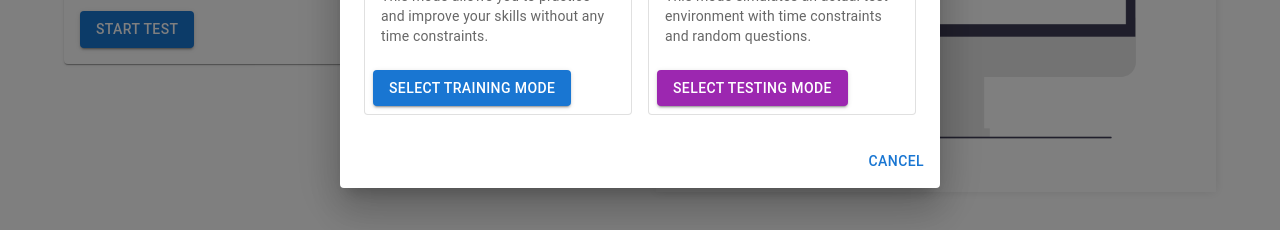
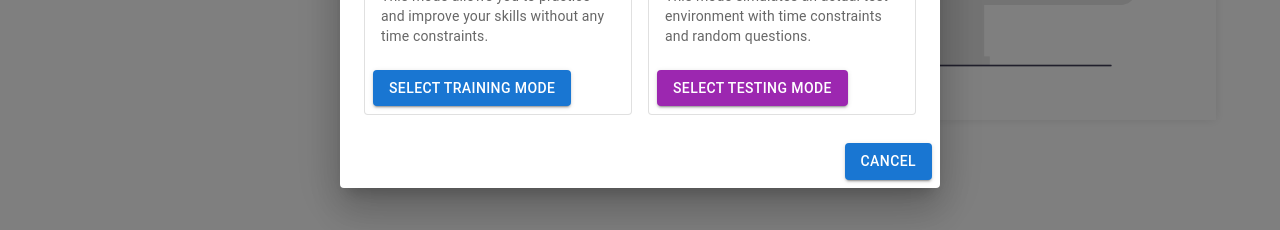
Before and after one commit to CoderLovely08/AI-Quiz-App, a React (Vite) app in the folder client/: page / in a window 1280 px wide. Both pictures are taken after a click on the button "START TEST". Shown: the part 374-604 px from the top of the page. Built offline with nearby package versions, Linux system fonts and the light colour scheme; no server answers.

Commit message:
Added testing mode for quiz

```diff
--- a/client/src/components/LandingPage/LandingPage.jsx
+++ b/client/src/components/LandingPage/LandingPage.jsx
@@ -15,7 +15,7 @@ import {
     CardActions
 } from '@mui/material';
 import banner from '../../assets/images/banner.png';
-import Navbar from '../Navbar';
+import Navbar from '../Utility/Navbar';
 
 const LandingPage = () => {
 
@@ -29,8 +29,7 @@ const LandingPage = () => {
         setOpen(false);
     };
 
-    const handleModeSelectAndClose = (mode) => {
-        console.log(mode);
+    const handleModeSelectAndClose = () => {
         setOpen(false);
     };
 
@@ -100,16 +99,18 @@ const LandingPage = () => {
                                     </Typography>
                                 </CardContent>
                                 <CardActions>
-                                    <Button variant="contained" color="secondary" onClick={() => handleModeSelectAndClose('testing')}>
-                                        Select Testing Mode
-                                    </Button>
+                                    <Link to="/testing-test" style={{ textDecoration: 'none' }}>
+                                        <Button variant="contained" color="secondary" onClick={() => handleModeSelectAndClose('testing')}>
+                                            Select Testing Mode
+                                        </Button>
+                                    </Link>
                                 </CardActions>
                             </Card>
                         </Grid>
                     </Grid>
                 </DialogContent>
                 <DialogActions>
-                    <Button onClick={handleClose} color="primary">
+                    <Button variant='contained' onClick={handleClose} color="primary">
                         Cancel
                     </Button>
                 </DialogActions>
```
